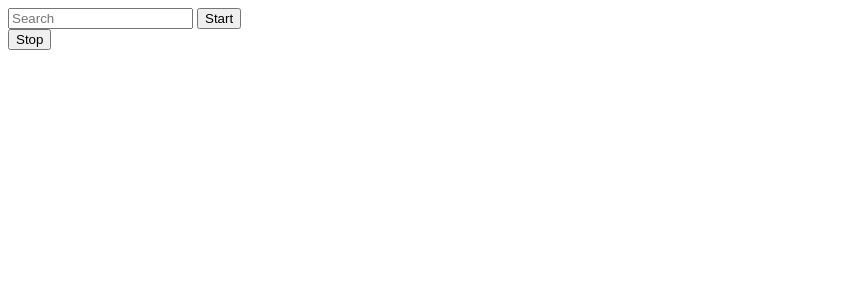
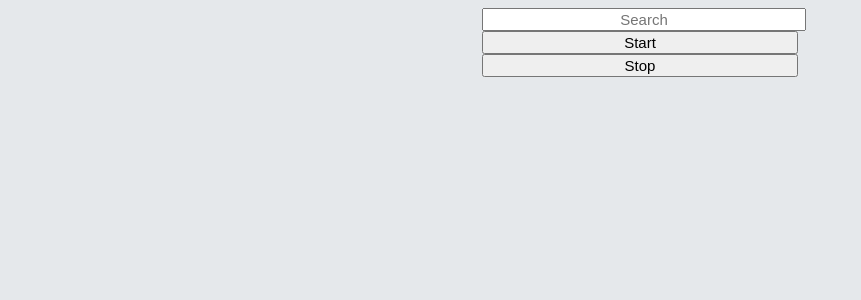
Before and after one commit to stevenwally/canary, a Django app: template canary_app/canary/templates/canary/index.html in a window 1280 px wide. Shown: the top 300 px of the page, without its empty margins (0-861 px from the left). Run offline with Django 3.2, Linux system fonts and the light colour scheme; the template is opened without the code that fills it, so the values that code supplies are empty; parts of the project's set-up code (start-up, migrations or seed data) failed here and were passed over.

Commit message:
working refresh

```diff
--- a/canary_app/canary/handler.py
+++ b/canary_app/canary/handler.py
@@ -25,4 +25,4 @@ class Handler(object):
 
     def get_data(self):
 
-        return Tweet.objects.all()
+        return {'positive': self.positive, 'negative': self.negative, 'neutral': self.neutral}
--- a/canary_app/canary/models.py
+++ b/canary_app/canary/models.py
@@ -2,7 +2,6 @@ from django.db import models
 
 class UserKeyword(models.Model):
     keyword_name = models.CharField(max_length=50, null=True, unique=True)
-
 
 
 class Tweet(models.Model):
--- a/canary_app/canary/processor.py
+++ b/canary_app/canary/processor.py
@@ -37,6 +37,7 @@ class Processor(object):
         handler.set_sentiment(search_keyword)
 
 
+
     def process_tweets(self, tweet):
 
     # assign tweet text
--- /dev/null
+++ b/canary_app/canary/static/css/main.css
@@ -0,0 +1,31 @@
+body {
+    background-color: #E5E8EB;
+    font-family: Helvetica, Arial, sans-serif;
+    font-size: 10px;
+}
+
+p {
+    font-size: 2em;
+}
+
+/* CONTROLS */
+
+#controls {
+    width: 25%;
+    margin: 0 auto;
+}
+
+input {
+    width: 100%;
+    font-size: 1.5em;
+    margin: 0 auto;
+    display: block;
+    text-align: center;
+}
+
+button {
+    width: 100%;
+    margin: 0 auto;
+    font-size: 1.5em;
+    font-weight: 200;
+}
--- a/canary_app/canary/templates/canary/index.html
+++ b/canary_app/canary/templates/canary/index.html
@@ -1,22 +1,29 @@
+{% load static %}
 
 <!DOCTYPE html>
 <html>
 <head>
     <title>canary</title>
+    <link rel="stylesheet" type="text/css" href="{% static 'css/main.css' %}">
 </head>
 <body>
-    <form class="start-stream" action="{% url 'canary:start_stream' %}" method="post">
 
-        {% csrf_token %}
-        <input type='text' name="search" value='' placeholder="Search">
-        <button type='submit'>Start</button>
-    </form>
-    <form class="start-stream" action="{% url 'canary:stop_stream' %}">
-        <button type='submit'>Stop</button>
-    </form>
+    <div id='controls'>
+        <form id="start-stream" action="{% url 'canary:start_stream' %}" method="post">
+            {% csrf_token %}
+            <input type="text" name="search" placeholder="Search">
+            <button id="start" type="submit">Start</button>
+        </form>
+
+        <form id="stop-stream" action="{% url 'canary:stop_stream' %}">
+            <button type="submit">Stop</button>
+        </form>
+    </div>
 
 {% block content %}
 {% endblock %}
 
+
+
 </body>
 </html>
--- a/canary_app/canary/urls.py
+++ b/canary_app/canary/urls.py
@@ -9,5 +9,6 @@ urlpatterns = [
     url(r'^start_stream/', start_stream, name='start_stream'),
     url(r'^stop_stream/', stop_stream, name='stop_stream'),
     url(r'^visualization/', visualization, name='visualization'),
+    url(r'^update/', update, name='update'),
 
 ]
--- a/canary_app/canary_app/settings.py
+++ b/canary_app/canary_app/settings.py
@@ -38,8 +38,8 @@ INSTALLED_APPS = [
     'django.contrib.messages',
     'django.contrib.staticfiles',
     'canary',
-    'channels',
 ]
+
 
 MIDDLEWARE = [
     'django.middleware.security.SecurityMiddleware',
```
Also changed, not shown: canary_app/canary/static/js/script.js (added, +20 -0 lines), canary_app/canary/templates/canary/visualization.html (+11 -3 lines), canary_app/canary/views.py (+14 -5 lines).
